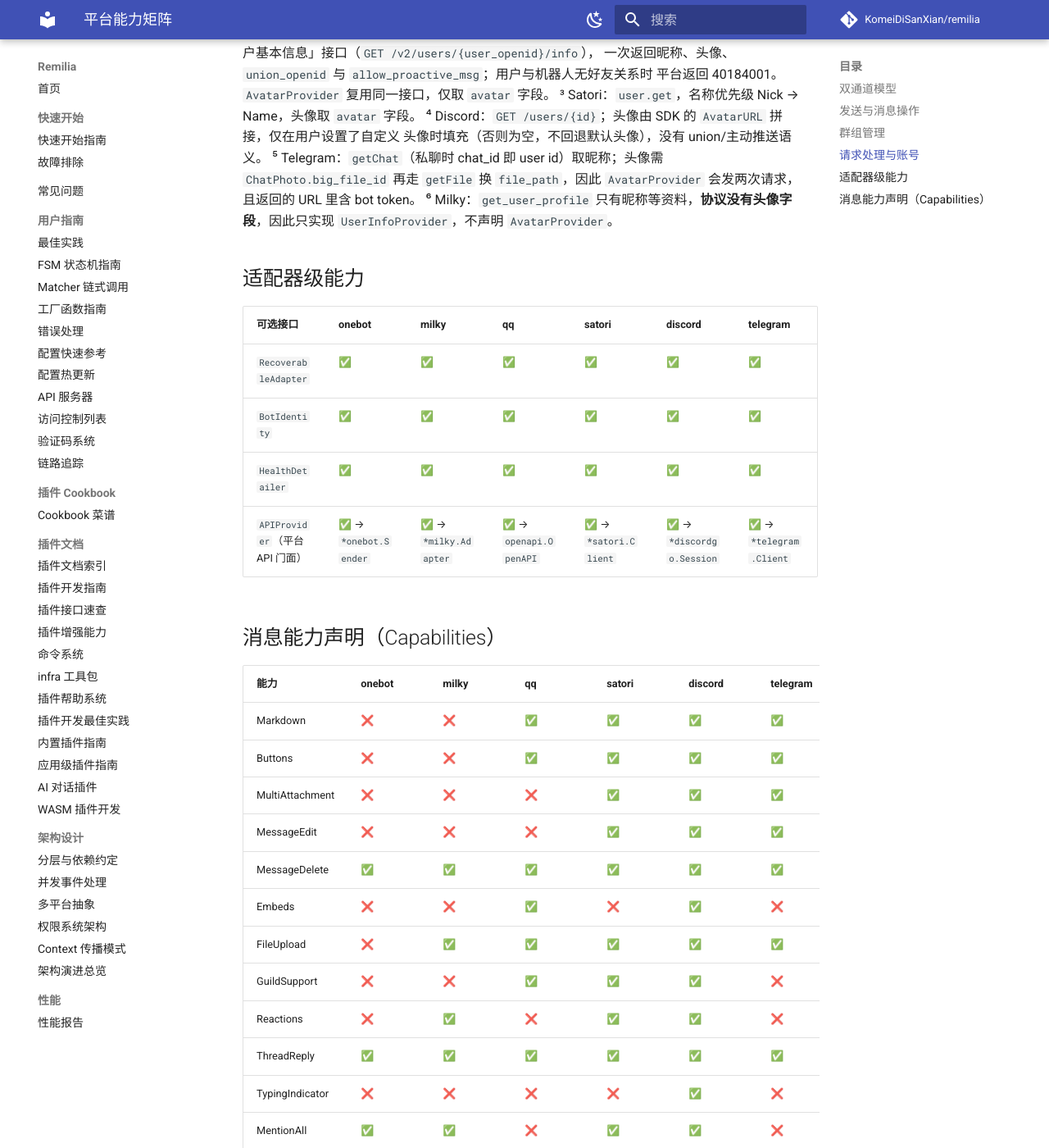
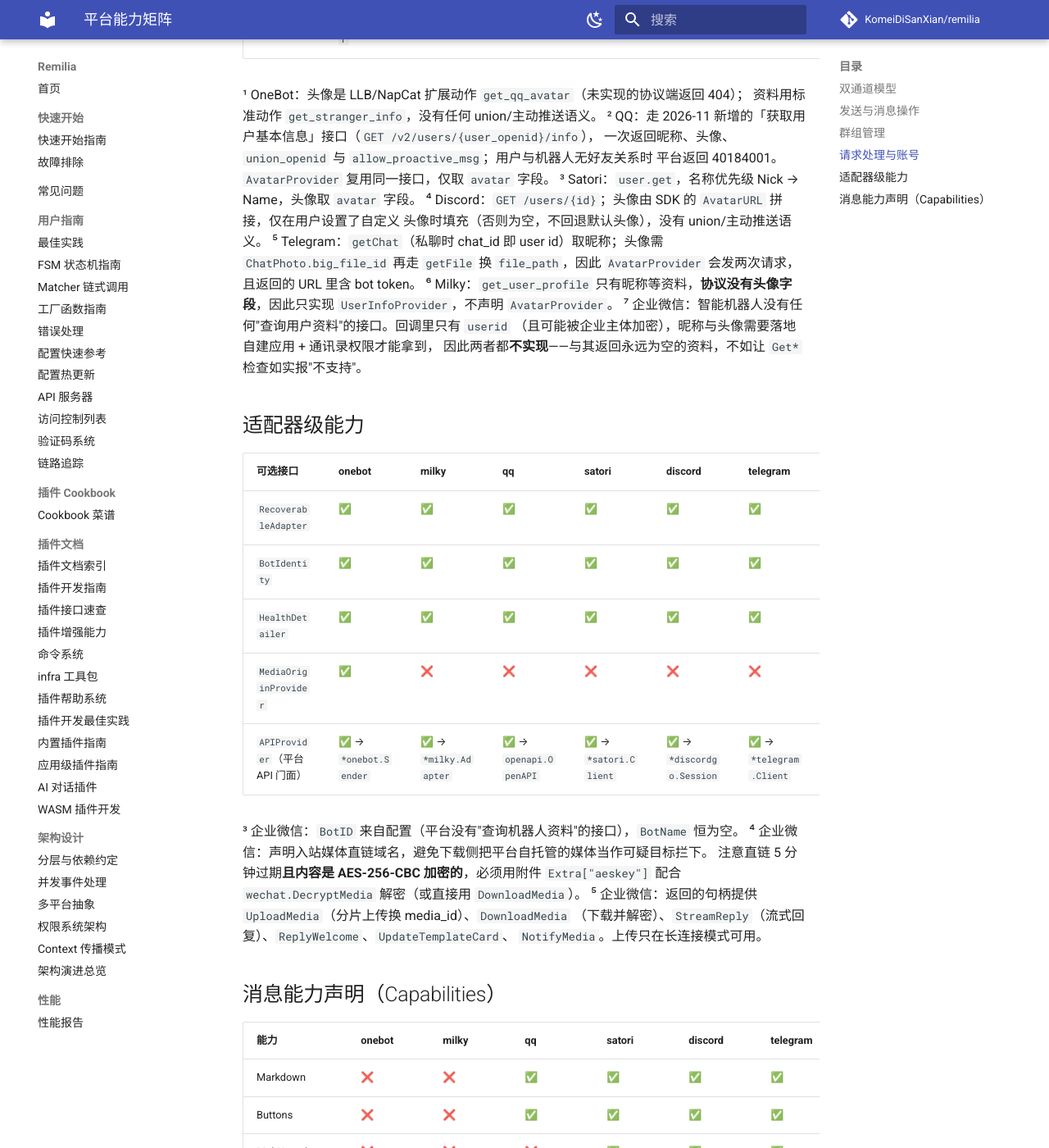
Before and after one commit to KomeiDiSanXian/remilia, an MkDocs documentation site: the page built from docs/02-user-guides/PLATFORM_CAPABILITIES.md, in a window 1280 px wide and 1400 px high, scrolled down 2468 px. Shown: the whole window at 82% size. Built offline with MkDocs 1.6.1 and Material for MkDocs 9.7.7, drawn with Linux system fonts in a browser that asks for light colours; comment, search, counter and statistics services are not loaded; some of the changed text lies outside the part shown.

Commit message:
docs: document the WeCom adapter and record it in the changelog
The capability matrix gains a wechat column for every table. Worth calling out
because plugin authors will hit them:

- SessionNotifier is ws-only and needs an existing conversation.
- AvatarProvider/UserInfoProvider are absent on purpose. AI bots have no user
  profile API; the callback only carries a userid that may itself be encrypted
  by the enterprise, so a stub returning empty fields would be worse than an
  honest "unsupported".
- FileUpload/Markdown/Buttons depend on the transport and mode.
- Buttons become a button_interaction template card with six slots; the button
  key comes back as the body of an INTERACTION event.
- ThreadReply is false: replies always quote the triggering message, but the
  target cannot be chosen.
- Inbound media URLs expire in five minutes and are AES-256-CBC encrypted, so
  they must be decrypted with the attachment's aeskey (or fetched via
  DownloadMedia) rather than persisted.

MULTI_PLATFORM records the two transports and the single-connection rule; the
adapter design note replaces the one-line "WeChat official API" placeholder with
the selection rationale (why an AI bot and not a group webhook / self-built app
/ official account), the per-transport capability table and the kick semantics.

CHANGELOG gets the release-facing entry: transports, crypto details, event and
send mapping, the reply-authorisation model, the ws-only capabilities, and the
single-BotID constraint with its fatal-not-retry behaviour.

```diff
--- a/docs/02-user-guides/PLATFORM_CAPABILITIES.md
+++ b/docs/02-user-guides/PLATFORM_CAPABILITIES.md
@@ -19,26 +19,28 @@
 
 ## 发送与消息操作
 
-| 可选接口 | 辅助函数 | onebot | milky | qq | satori | discord | telegram |
-|---|---|---|---|---|---|---|---|
-| `Sender`（核心） | — | ✅ | ✅ | ✅ | ✅ | ✅ | ✅ |
-| `MessageDeleter` | `GetDeleter` | ✅ | ✅ | ✅ | ✅ | ✅ | ✅ |
-| `MessageEditor` | `GetEditor` | ❌ | ❌ | ❌ | ✅ | ✅ | ✅ |
-| `ReactionSender` | `GetReactionSender` | ❌¹ | ✅ | ❌¹ | ✅ | ✅ | ❌ |
-| `TypingNotifier` | `GetTypingNotifier` | ❌ | ❌ | ❌ | ❌ | ✅ | ❌ |
-| `SessionNotifier` | `GetSessionNotifier` | ✅ | ❌ | ✅ | ❌ | ❌ | ✅ |
+| 可选接口 | 辅助函数 | onebot | milky | qq | satori | discord | telegram | wechat |
+|---|---|---|---|---|---|---|---|---|
+| `Sender`（核心） | — | ✅ | ✅ | ✅ | ✅ | ✅ | ✅ | ✅ |
+| `MessageDeleter` | `GetDeleter` | ✅ | ✅ | ✅ | ✅ | ✅ | ✅ | ❌ |
+| `MessageEditor` | `GetEditor` | ❌ | ❌ | ❌ | ✅ | ✅ | ✅ | ❌ |
+| `ReactionSender` | `GetReactionSender` | ❌¹ | ✅ | ❌¹ | ✅ | ✅ | ❌ | ❌ |
+| `TypingNotifier` | `GetTypingNotifier` | ❌ | ❌ | ❌ | ❌ | ✅ | ❌ | ❌ |
+| `SessionNotifier` | `GetSessionNotifier` | ✅ | ❌ | ✅ | ❌ | ❌ | ✅ | ✅² |
 
 ¹ OneBot/QQ 的表情回应通过平台 API 门面（`APIProvider`）暴露，不走标准接口。
+² 企业微信：仅长连接模式支持（`aibot_send_msg`）；URL 回调模式没有主动推送接口，
+且要求用户此前给机器人发过消息（会话必须已存在）。
 
 ## 群组管理
 
-| 可选接口 | 辅助函数 | onebot | milky | qq | satori | discord | telegram |
-|---|---|---|---|---|---|---|---|
-| `GroupManager` | `GetGroupManager` | ✅ | ✅ | ✅¹ | ❌ | ❌ | ❌ |
-| `GroupSettings` | `GetGroupSettings` | ✅ | ✅ | ❌ | ❌ | ❌ | ❌ |
-| `GroupInfoProvider` | `GetGroupInfoProvider` | ❌ | ❌ | ✅² | ❌ | ❌ | ❌ |
-| `AnnouncementManager` | `GetAnnouncementManager` | ✅ | ✅ | ❌ | ❌ | ❌ | ❌ |
-| `MessageHistoryProvider` | `GetMessageHistoryProvider` | ✅ | ✅ | ❌ | ❌ | ❌ | ❌ |
+| 可选接口 | 辅助函数 | onebot | milky | qq | satori | discord | telegram | wechat |
+|---|---|---|---|---|---|---|---|---|
+| `GroupManager` | `GetGroupManager` | ✅ | ✅ | ✅¹ | ❌ | ❌ | ❌ | ❌³ |
+| `GroupSettings` | `GetGroupSettings` | ✅ | ✅ | ❌ | ❌ | ❌ | ❌ | ❌ |
+| `GroupInfoProvider` | `GetGroupInfoProvider` | ❌ | ❌ | ✅² | ❌ | ❌ | ❌ | ❌ |
+| `AnnouncementManager` | `GetAnnouncementManager` | ✅ | ✅ | ❌ | ❌ | ❌ | ❌ | ❌ |
+| `MessageHistoryProvider` | `GetMessageHistoryProvider` | ✅ | ✅ | ❌ | ❌ | ❌ | ❌ | ❌ |
 
 ¹ QQ：`KickMember` 走 2026-09 群成员批量移除接口（`permanent=true` 同时加入群黑名单），
 `BanMember` 走 2026-08 群禁言接口；`SetAdmin` 暂不支持。相关接口目前仅白名单机器人可用。
@@ -46,15 +48,17 @@
 属平台特有能力，通过通道 B（`openapi.OpenAPI`）调用。`GroupInfo.UnionID` /
 `GroupMemberInfo.UnionID` / `GroupMemberInfo.AvatarURL` 由 2026-11 起的
 `union_group_openid` / `union_openid` / 头像字段填充（需绑定 3 方应用才有 union 值）。
+³ 企业微信：智能机器人**没有群成员管理能力**（不能踢人、禁言、设管理员），
+也没有"列出已加入的群"的接口——群聊 chatid 只能从回调里拿到。
 
 ## 请求处理与账号
 
-| 可选接口 | 辅助函数 | onebot | milky | qq | satori | discord | telegram |
-|---|---|---|---|---|---|---|---|
-| `InvitationHandler` | `GetInvitationHandler` | ✅ | ✅ | ❌ | ❌ | ❌ | ❌ |
-| `AutoModerator` | `GetAutoModerator` | ✅ | ✅ | ❌ | ❌ | ❌ | ❌ |
-| `AvatarProvider` | `GetAvatarProvider` | ✅¹ | ❌ | ✅² | ✅³ | ✅⁴ | ✅⁵ |
-| `UserInfoProvider` | `GetUserInfoProvider` | ✅¹ | ✅⁶ | ✅² | ✅³ | ✅⁴ | ✅⁵ |
+| 可选接口 | 辅助函数 | onebot | milky | qq | satori | discord | telegram | wechat |
+|---|---|---|---|---|---|---|---|---|
+| `InvitationHandler` | `GetInvitationHandler` | ✅ | ✅ | ❌ | ❌ | ❌ | ❌ | ❌ |
+| `AutoModerator` | `GetAutoModerator` | ✅ | ✅ | ❌ | ❌ | ❌ | ❌ | ❌ |
+| `AvatarProvider` | `GetAvatarProvider` | ✅¹ | ❌ | ✅² | ✅³ | ✅⁴ | ✅⁵ | ❌⁷ |
+| `UserInfoProvider` | `GetUserInfoProvider` | ✅¹ | ✅⁶ | ✅² | ✅³ | ✅⁴ | ✅⁵ | ❌⁷ |
 
 ¹ OneBot：头像是 LLB/NapCat 扩展动作 `get_qq_avatar`（未实现的协议端返回 404）；
 资料用标准动作 `get_stranger_info`，没有任何 union/主动推送语义。
@@ -68,34 +72,53 @@
 再走 `getFile` 换 `file_path`，因此 `AvatarProvider` 会发两次请求，且返回的 URL 里含 bot token。
 ⁶ Milky：`get_user_profile` 只有昵称等资料，**协议没有头像字段**，因此只实现
 `UserInfoProvider`，不声明 `AvatarProvider`。
+⁷ 企业微信：智能机器人没有任何"查询用户资料"的接口。回调里只有 `userid`
+（且可能被企业主体加密），昵称与头像需要落地自建应用 + 通讯录权限才能拿到，
+因此两者都**不实现**——与其返回永远为空的资料，不如让 `Get*` 检查如实报"不支持"。
 
 ## 适配器级能力
 
-| 可选接口 | onebot | milky | qq | satori | discord | telegram |
-|---|---|---|---|---|---|---|
-| `RecoverableAdapter` | ✅ | ✅ | ✅ | ✅ | ✅ | ✅ |
-| `BotIdentity` | ✅ | ✅ | ✅ | ✅ | ✅ | ✅ |
-| `HealthDetailer` | ✅ | ✅ | ✅ | ✅ | ✅ | ✅ |
-| `APIProvider`（平台 API 门面） | ✅ → `*onebot.Sender` | ✅ → `*milky.Adapter` | ✅ → `openapi.OpenAPI` | ✅ → `*satori.Client` | ✅ → `*discordgo.Session` | ✅ → `*telegram.Client` |
+| 可选接口 | onebot | milky | qq | satori | discord | telegram | wechat |
+|---|---|---|---|---|---|---|---|
+| `RecoverableAdapter` | ✅ | ✅ | ✅ | ✅ | ✅ | ✅ | ✅ |
+| `BotIdentity` | ✅ | ✅ | ✅ | ✅ | ✅ | ✅ | ✅³ |
+| `HealthDetailer` | ✅ | ✅ | ✅ | ✅ | ✅ | ✅ | ✅ |
+| `MediaOriginProvider` | ✅ | ❌ | ❌ | ❌ | ❌ | ❌ | ✅⁴ |
+| `APIProvider`（平台 API 门面） | ✅ → `*onebot.Sender` | ✅ → `*milky.Adapter` | ✅ → `openapi.OpenAPI` | ✅ → `*satori.Client` | ✅ → `*discordgo.Session` | ✅ → `*telegram.Client` | ✅ → `*wechat.Sender`⁵ |
+
+³ 企业微信：`BotID` 来自配置（平台没有"查询机器人资料"的接口），`BotName` 恒为空。
+⁴ 企业微信：声明入站媒体直链域名，避免下载侧把平台自托管的媒体当作可疑目标拦下。
+注意直链 5 分钟过期**且内容是 AES-256-CBC 加密的**，必须用附件
+`Extra["aeskey"]` 配合 `wechat.DecryptMedia` 解密（或直接用 `DownloadMedia`）。
+⁵ 企业微信：返回的句柄提供 `UploadMedia`（分片上传换 media_id）、`DownloadMedia`
+（下载并解密）、`StreamReply`（流式回复）、`ReplyWelcome`、`UpdateTemplateCard`、
+`NotifyMedia`。上传只在长连接模式可用。
 
 ## 消息能力声明（Capabilities）
 
-| 能力 | onebot | milky | qq | satori | discord | telegram |
-|---|---|---|---|---|---|---|
-| Markdown | ❌ | ❌ | ✅ | ✅ | ✅ | ✅ |
-| Buttons | ❌ | ❌ | ✅ | ✅ | ✅ | ✅ |
-| MultiAttachment | ❌ | ❌ | ❌ | ✅ | ✅ | ✅ |
-| MessageEdit | ❌ | ❌ | ❌ | ✅ | ✅ | ✅ |
-| MessageDelete | ✅ | ✅ | ✅ | ✅ | ✅ | ✅ |
-| Embeds | ❌ | ❌ | ✅ | ❌ | ✅ | ❌ |
-| FileUpload | ❌ | ✅ | ✅ | ✅ | ✅ | ✅ |
-| GuildSupport | ❌ | ❌ | ✅ | ✅ | ✅ | ❌ |
-| Reactions | ❌ | ✅ | ❌ | ✅ | ✅ | ❌ |
-| ThreadReply | ✅ | ✅ | ✅ | ✅ | ✅ | ✅ |
-| TypingIndicator | ❌ | ❌ | ❌ | ❌ | ✅ | ❌ |
-| MentionAll | ✅ | ✅ | ❌ | ✅ | ✅ | ❌ |
-| VoiceChannel | ❌ | ❌ | ❌ | ❌ | ✅ | ❌ |
-| Caption | ✅ | ❌ | ✅ | ✅ | ✅ | ✅ |
+| 能力 | onebot | milky | qq | satori | discord | telegram | wechat |
+|---|---|---|---|---|---|---|---|
+| Markdown | ❌ | ❌ | ✅ | ✅ | ✅ | ✅ | ✅ |
+| Buttons | ❌ | ❌ | ✅ | ✅ | ✅ | ✅ | ✅⁶ |
+| MultiAttachment | ❌ | ❌ | ❌ | ✅ | ✅ | ✅ | ❌ |
+| MessageEdit | ❌ | ❌ | ❌ | ✅ | ✅ | ✅ | ❌ |
+| MessageDelete | ✅ | ✅ | ✅ | ✅ | ✅ | ✅ | ❌ |
+| Embeds | ❌ | ❌ | ✅ | ❌ | ✅ | ❌ | ❌ |
+| FileUpload | ❌ | ✅ | ✅ | ✅ | ✅ | ✅ | ✅⁷ |
+| GuildSupport | ❌ | ❌ | ✅ | ✅ | ✅ | ❌ | ❌ |
+| Reactions | ❌ | ✅ | ❌ | ✅ | ✅ | ❌ | ❌ |
+| ThreadReply | ✅ | ✅ | ✅ | ✅ | ✅ | ✅ | ❌⁸ |
+| TypingIndicator | ❌ | ❌ | ❌ | ❌ | ✅ | ❌ | ❌ |
+| MentionAll | ✅ | ✅ | ❌ | ✅ | ✅ | ❌ | ❌ |
+| VoiceChannel | ❌ | ❌ | ❌ | ❌ | ✅ | ❌ | ❌ |
+| Caption | ✅ | ❌ | ✅ | ✅ | ✅ | ✅ | ❌⁹ |
+
+⁶ 企业微信：`Buttons` 映射为按钮交互型模板卡片（`card_type=button_interaction`），
+一条卡片最多 6 个按钮，超出截断；点击后产生 `template_card_event` 回调，
+按钮 `key` 即 `platform.Button.ID`，作为 `INTERACTION` 事件的正文下发。
+⁷ 企业微信：仅长连接模式（分片上传接口只在长连接存在）；URL 回调模式声明为 `false`。
+⁸ 企业微信：主动回复会自动引用触发它的用户消息，但**无法指定**引用目标。
+⁹ 企业微信：正文与媒体是两条独立消息，无法图文同条。
 
 > 注：Capabilities 为适配器声明，可能与实际运行环境（如 QQ 官方 bot 的权限）
 > 有出入；`Has()` 检查与 `Get*` 接口检查应结合使用。
```
Also changed, not shown: CHANGELOG.md (+49 -0 lines), docs/02-user-guides/CONFIGURATION_QUICKREF.md (+13 -1 lines), docs/03-architecture/MULTI_PLATFORM.md (+2 -2 lines), docs/notes/06-multi-platform-adapter.md (+33 -1 lines).
